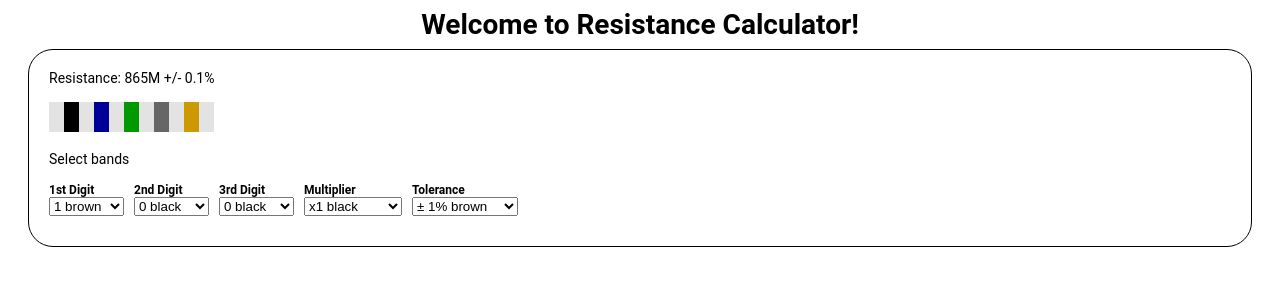
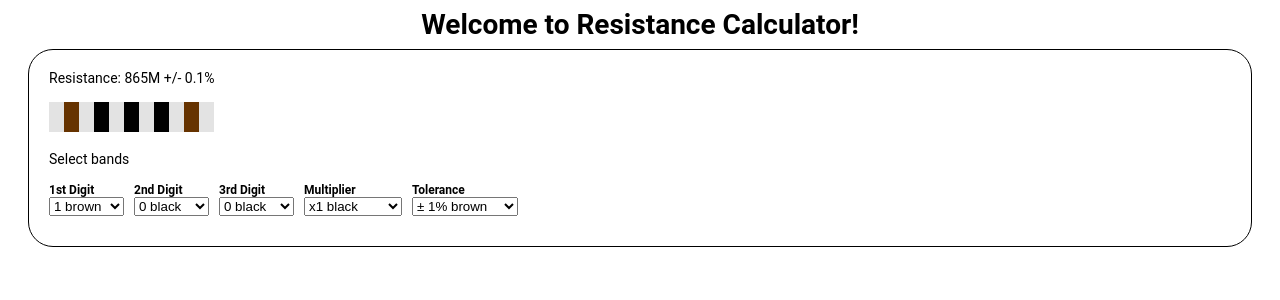
Before and after one commit to kw00183/cs6261project4, an Angular app: page / in a window 1280 px wide. Shown: the top 300 px of the page. Built offline with nearby package versions, Linux system fonts and the light colour scheme.

Commit message:
add in functions to handle the change of css for the different bands on the resistor

```diff
--- a/src/app/resistance/calculator/calculator.component.html
+++ b/src/app/resistance/calculator/calculator.component.html
@@ -5,15 +5,15 @@
   </div>
   <div>
     <span class="resistor color-default"></span>
-    <span class="resistor color-black"></span>
+    <span class="resistor {{colorBand1CSS}}"></span>
     <span class="resistor color-default"></span>
-    <span class="resistor color-blue"></span>
+    <span class="resistor {{colorBand2CSS}}"></span>
     <span class="resistor color-default"></span>
-    <span class="resistor color-green"></span>
+    <span class="resistor {{colorBand3CSS}}"></span>
     <span class="resistor color-default"></span>
-    <span class="resistor color-grey"></span>
+    <span class="resistor {{colorBand4CSS}}"></span>
     <span class="resistor color-default"></span>
-    <span class="resistor color-gold"></span>
+    <span class="resistor {{colorBand5CSS}}"></span>
     <span class="resistor color-default"></span>
   </div><br>
   <div>
@@ -39,13 +39,13 @@
     <span class="inline padding-dropdown">
       <p class="header-digits">Multiplier</p>
       <select name="multiplier" (change)="changeMultiplier($event)">
-        <option *ngFor="let item of colorMultiplier" [value]="item['multiplier']" [selected]="item['id']===0">{{item['name']}}</option>
+        <option *ngFor="let item of colorMultiplier" [value]="item['id']" [selected]="item['id']===0">{{item['name']}}</option>
       </select>
     </span>
     <span class="inline padding-dropdown">
       <p class="header-digits">Tolerance</p>
       <select name="tolerance" (change)="changeTolerance($event)">
-        <option *ngFor="let item of colorTolerance" [value]="item['tolerance']" [selected]="item['id']===0">{{item['name']}}</option>
+        <option *ngFor="let item of colorTolerance" [value]="item['id']" [selected]="item['id']===0">{{item['name']}}</option>
       </select>
     </span>
   </div>
--- a/src/app/resistance/calculator/calculator.component.ts
+++ b/src/app/resistance/calculator/calculator.component.ts
@@ -66,7 +66,11 @@ export class CalculatorComponent implements OnInit {
       {id: 9, name: '± 10% silver', tolerance: '± 10%', css: 'color-silver'}
     ];
 
-    this.colorBand1CSS = this.colorBands['css'];
+    this.colorBand1CSS = this.colorBandDigit1[0]['css'];
+    this.colorBand2CSS = this.colorBands[0]['css'];
+    this.colorBand3CSS = this.colorBands[0]['css'];
+    this.colorBand4CSS = this.colorMultiplier[0]['css'];
+    this.colorBand5CSS = this.colorTolerance[0]['css'];
   }
 
   ngOnInit(): void {
@@ -83,22 +87,23 @@ export class CalculatorComponent implements OnInit {
   }
 
   changeDigit1(event) {
-    console.log(event.target.value);
+    let newId = parseInt(event.target.value) - 1;
+    this.colorBand1CSS = this.colorBandDigit1[newId]['css'];
   }
 
   changeDigit2(event) {
-    console.log(event.target.value);
+    this.colorBand2CSS = this.colorBands[event.target.value]['css'];
   }
 
   changeDigit3(event) {
-    console.log(event.target.value);
+    this.colorBand3CSS = this.colorBands[event.target.value]['css'];
   }
 
   changeMultiplier(event) {
-    console.log(event.target.value);
+    this.colorBand4CSS = this.colorMultiplier[event.target.value]['css'];
   }
 
   changeTolerance(event) {
-    console.log(event.target.value);
+    this.colorBand5CSS = this.colorTolerance[event.target.value]['css'];
   }
 }
```
